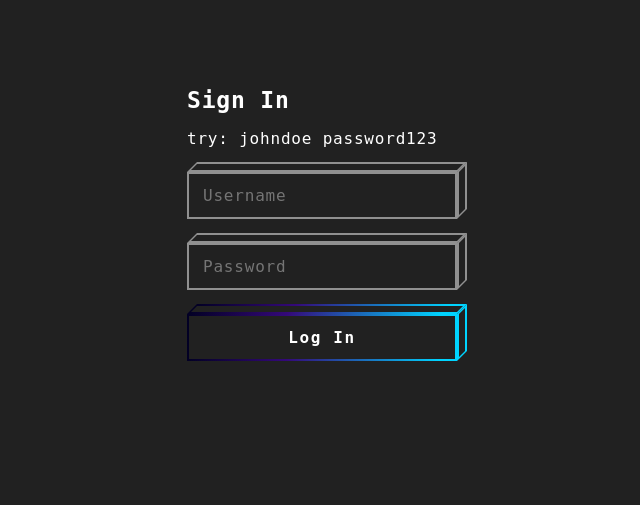
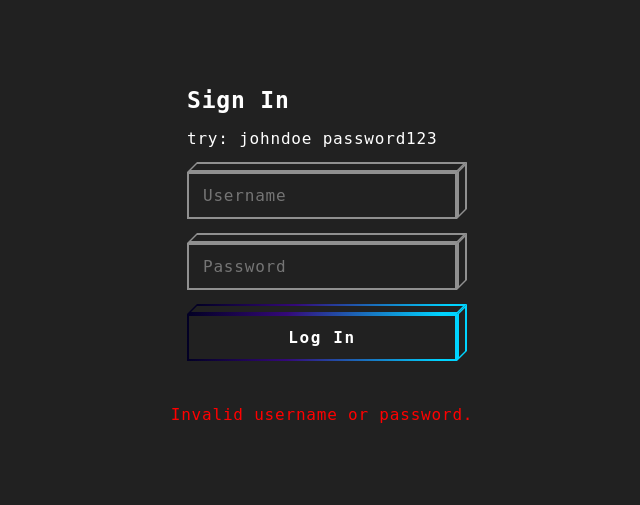
Before and after one commit to dbfv/Web-Programming1, a PHP site: page /templates/login.html.php in a window 1280 px wide. Shown: the top 505 px of the page, without its empty margins (318-958 px from the left). Run offline with PHP 8.4, Linux system fonts and the light colour scheme; the visitor is signed in with stand-in values (Sample User, id 1).

Commit message:
login can now handle wrong password

```diff
--- a/php/login.php
+++ b/php/login.php
@@ -1,4 +1,5 @@
 <?php
+session_start();
 include "../includes/connect_db.php";
 
 $username = $_POST['username'];
@@ -19,6 +20,7 @@ if (isset($user) && $password == $user['password']) {
     header("Location: index.php");
     exit;
 } else {
-    header("Location: ../php/login.php?error=Incorrect username or password");
+    $_SESSION['status'] = 'Invalid username or password.';
+    header("Location: ../templates/login.html.php");
     exit;
 }
--- a/templates/login.html.php
+++ b/templates/login.html.php
@@ -1,3 +1,12 @@
+<?php
+session_start();
+if (isset($_SESSION['status'])) {
+  $status = $_SESSION['status'];
+} else {
+  $status = '';
+}
+?>
+
 <!DOCTYPE html>
 <html lang="en">
 
@@ -71,12 +80,10 @@ h1 {
     .bg-top {
       position: absolute;
       height: 10px;
-  background: linear-gradient(
-    90deg,
+      background: linear-gradient(90deg,
           rgba(2, 0, 36, 1) 0%,
           rgba(52, 9, 121, 1) 37%,
-    rgba(0, 212, 255, 1) 94%
-  );
+          rgba(0, 212, 255, 1) 94%);
       bottom: 100%;
       left: 5px;
       right: -5px;
@@ -90,12 +97,10 @@ h1 {
       top: 0;
       right: 0;
       bottom: 0;
-  background: linear-gradient(
-    90deg,
+      background: linear-gradient(90deg,
           rgba(2, 0, 36, 1) 0%,
           rgba(52, 9, 121, 1) 37%,
-    rgba(0, 212, 255, 1) 94%
-  );
+          rgba(0, 212, 255, 1) 94%);
     }
 
     .bg-right {
@@ -115,7 +120,8 @@ h1 {
       top: 2px;
       right: 2px;
       bottom: 2px;
-  background: rgba(33, 33, 33, 1); /* Assuming $bg_body is a dark color */
+      background: rgba(33, 33, 33, 1);
+      /* Assuming $bg_body is a dark color */
       transition: all 0.2s ease-in-out;
     }
 
@@ -129,9 +135,9 @@ h1 {
       z-index: 2;
     }
 
-.block-input input:focus ~ .bg-right .bg-inner,
-.block-input input:focus ~ .bg-top .bg-inner,
-.block-input input:focus ~ .bg-inner .bg-inner {
+    .block-input input:focus~.bg-right .bg-inner,
+    .block-input input:focus~.bg-top .bg-inner,
+    .block-input input:focus~.bg-inner .bg-inner {
       top: 100%;
       background: rgba(255, 255, 255, 0.5);
     }
@@ -152,6 +158,7 @@ h1 {
 
     .block-input:focus,
     .block-input:hover {
+
       .bg-top,
       .bg-right,
       .bg {
@@ -180,11 +187,16 @@ a {
       color: #fff;
       font-size: 11px;
       text-decoration: none;
+
       &:hover {
         opacity: 1;
       }
     }
-
+    .warning {
+      color: red;
+      text-align: center;
+      margin-top: 20px;
+    }
   </style>
 </head>
 
@@ -235,7 +247,12 @@ a {
       </div>
     </button>
   </form>
-
+  <p class="warning" style="color: red">
+    <?php
+    echo $status;
+    unset($_SESSION['status']);
+    ?>
+  </p>
 </body>
 
 </html>
```
Lines whose indentation alone changed are shown as unchanged.
